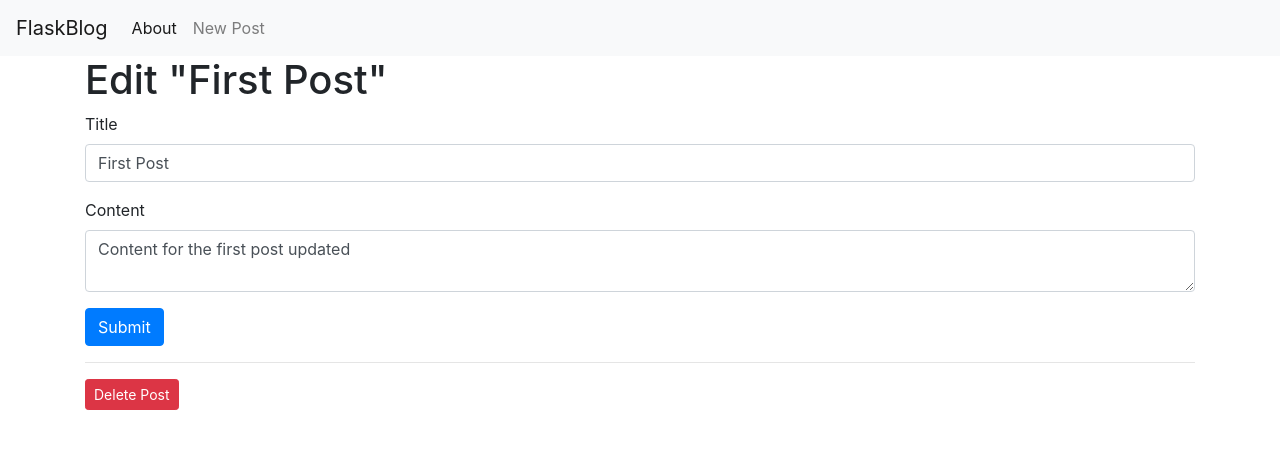
After one commit to aravind2389/pythonwebappd, a Flask app: page /1/edit in a window 1280 px wide. The commit adds this page. Shown: the top 449 px of the page. Run offline with Flask 3, Linux system fonts and the light colour scheme; data comes from the database, SQL or seed files in the repository; both versions use the stored data as it was after the commit; some libraries are stand-ins or nearby versions.

Commit message:
new edit and delete options updated.

```diff
--- a/flask_blog/app.py
+++ b/flask_blog/app.py
@@ -46,3 +46,32 @@ def create():
             conn.close()
             return redirect(url_for('index'))
     return render_template('create.html')
+
+@app.route('/<int:id>/edit', methods=('GET', 'POST'))
+def edit(id):
+    post = get_post(id)
+
+    if request.method == 'POST':
+        title = request.form['title']
+        content = request.form['content']
+
+        if not title:
+            flash('Title is required!')
+
+        else:
+            conn = get_db_connection()
+            conn.execute('UPDATE posts SET title = ?, content = ?' 'WHERE id = ?', (title, content, id))
+            conn.commit()
+            conn.close()
+            return redirect(url_for('index'))
+    return render_template('edit.html', post=post)
+
+@app.route('/<int:id>/delete', methods=('POST',))
+def delete(id):
+    post = get_post(id)
+    conn = get_db_connection()
+    conn.execute('DELETE FROM posts WHERE id = ?', (id,))
+    conn.commit()
+    conn.close()
+    flash('"{}" was successfully deleted!'.format(post['title']))
+    return redirect(url_for('index'))
--- /dev/null
+++ b/flask_blog/templates/edit.html
@@ -0,0 +1,30 @@
+{% extends 'base.html' %}
+
+{% block content %}
+<h1>{% block title %} Edit "{{ post['title'] }}" {% endblock %}</h1>
+
+<form method="post">
+    <div class="form-group">
+        <label for="title">Title</label>
+        <input type="text" name="title" placeholder="Post title"
+               class="form-control"
+               value="{{ request.form['title'] or post['title'] }}">
+        </input>
+    </div>
+
+    <div class="form-group">
+        <label for="content">Content</label>
+        <textarea name="content" placeholder="Post content"
+                  class="form-control">{{ request.form['content'] or post['content'] }}</textarea>
+    </div>
+    <div class="form-group">
+        <button type="submit" class="btn btn-primary">Submit</button>
+    </div>
+</form>
+<hr>
+ <form action="{{ url_for('delete', id=post['id']) }}" method="POST">
+     <input type="submit" value="Delete Post"
+             class="btn btn-danger btn-sm"
+             onclick="return confirm('Are you sure you want to delete this post?')">
+ </form>
+{% endblock %}
--- a/flask_blog/templates/index.html
+++ b/flask_blog/templates/index.html
@@ -7,6 +7,9 @@
             <h2>{{ post['title'] }}</h2>
         </a>
         <span class="badge badge-primary">{{ post['created'] }}</span>
+         <a href="{{ url_for('edit', id=post['id']) }}">
+             <span class="badge badge-warning">Edit</span>
+         </a>
         <hr>
     {% endfor %}
 {% endblock %}
```
Also changed, not shown: flask_blog/database.db.
